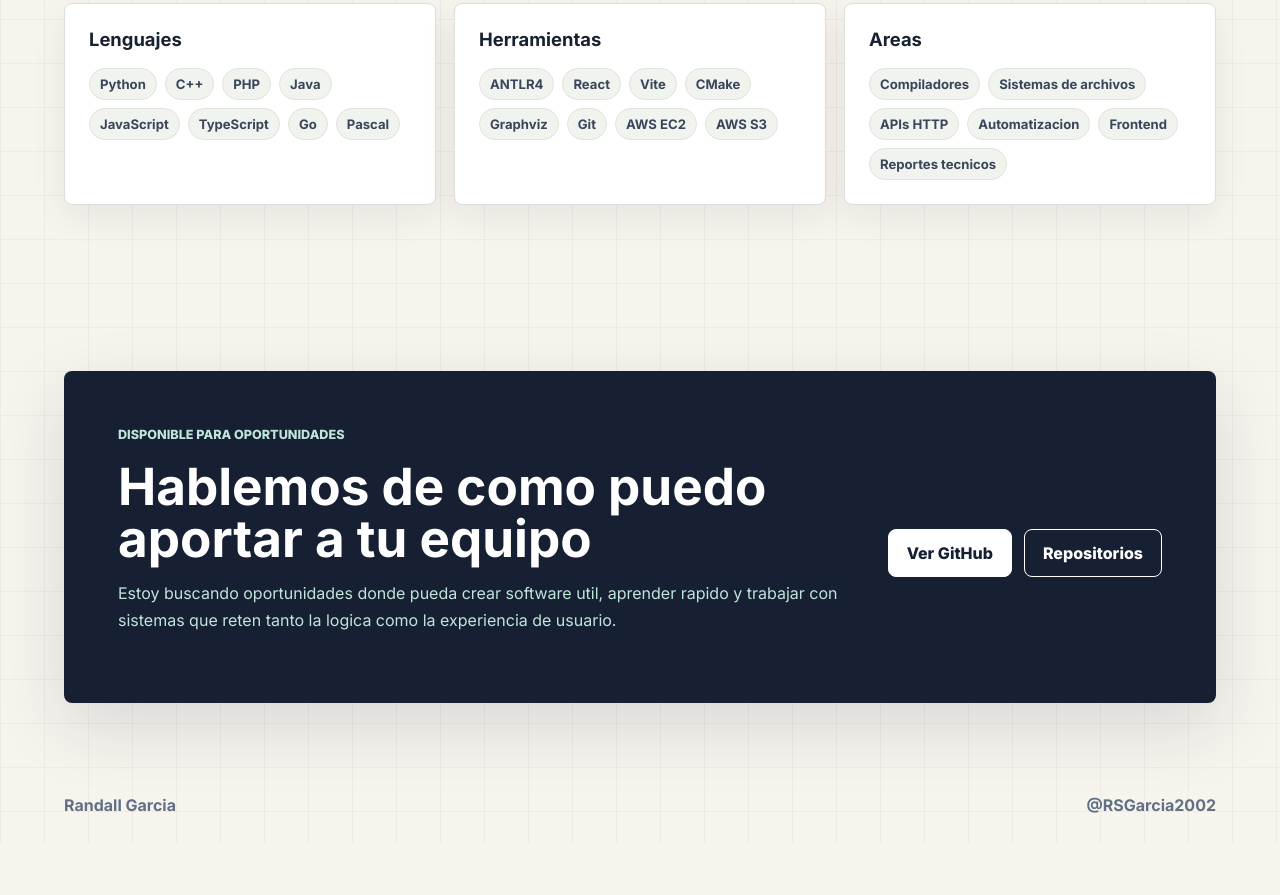
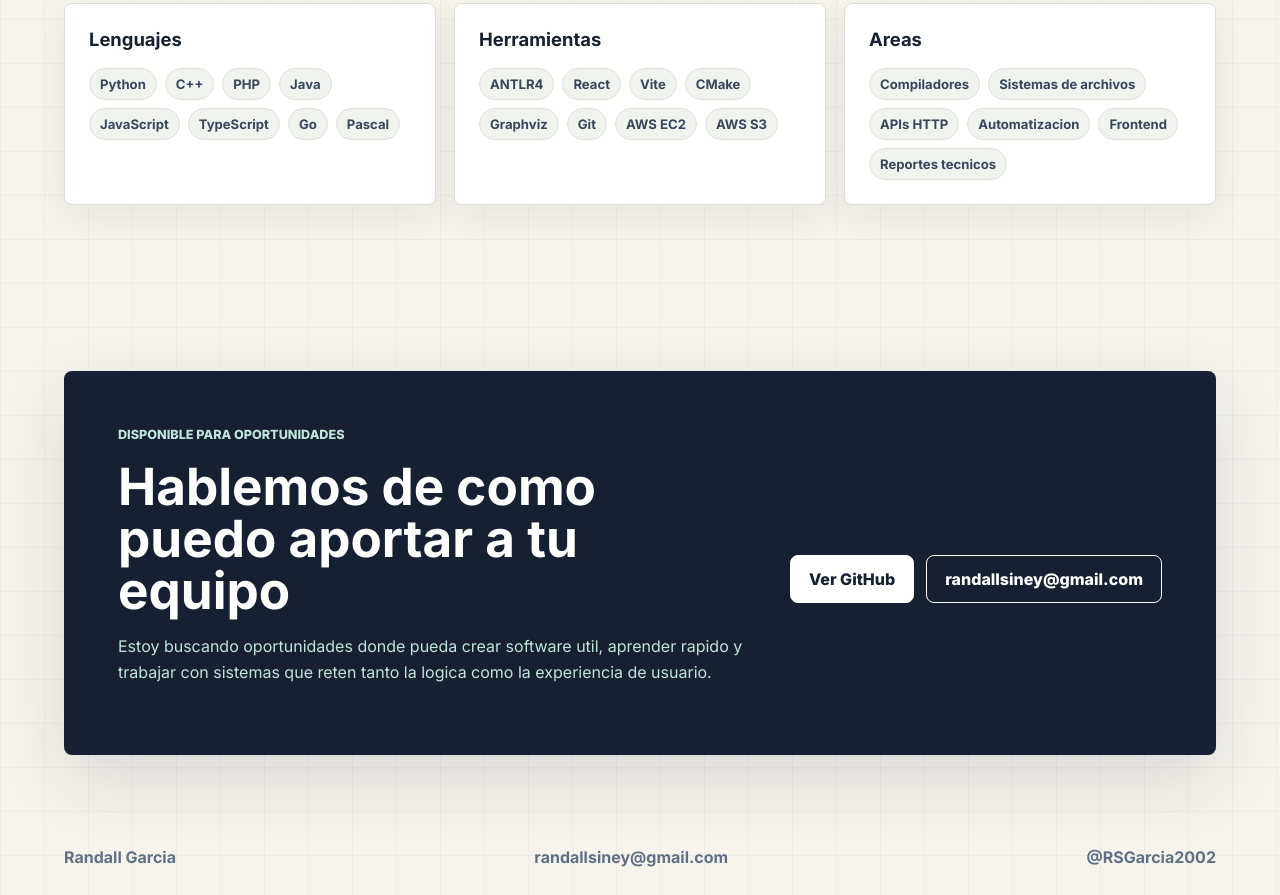
Before and after one commit to RSGarcia2002/Portafolio, a plain HTML site: page index.html in a window 1280 px wide. Shown: the part 3545-4440 px from the top of the page. Before the commit the page ends 4388 px from the top, so only its background shows below. Drawn offline with Linux system fonts and the light colour scheme.

Commit message:
Add contact email

```diff
--- a/index.html
+++ b/index.html
@@ -171,8 +171,8 @@
           <a class="button primary" href="https://github.com/RSGarcia2002" target="_blank" rel="noreferrer">
             Ver GitHub
           </a>
-          <a class="button ghost" href="https://github.com/RSGarcia2002?tab=repositories" target="_blank" rel="noreferrer">
-            Repositorios
+          <a class="button ghost" href="mailto:randallsiney@gmail.com">
+            randallsiney@gmail.com
           </a>
         </div>
       </section>
@@ -180,6 +180,7 @@
 
     <footer class="site-footer">
       <span>Randall Garcia</span>
+      <a href="mailto:randallsiney@gmail.com">randallsiney@gmail.com</a>
       <a href="https://github.com/RSGarcia2002" target="_blank" rel="noreferrer">@RSGarcia2002</a>
     </footer>
 
```
